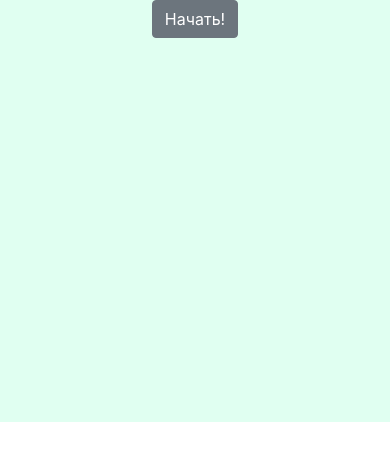
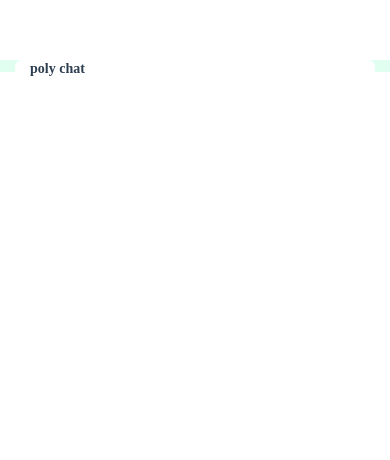
Before and after one commit to benkenobi3/vue-chat, a Vue app: page /chat in a window 390 px wide. Shown: the top 460 px of the page. Built offline with nearby package versions, Linux system fonts and the light colour scheme.

Commit message:
Chat Designed

```diff
--- a/src/components/pages/Chat.vue
+++ b/src/components/pages/Chat.vue
@@ -1,19 +1,13 @@
 <template>
-  <div>
+   <div>
+    <b-container fluid class ="main-page ">
+      <b-container class="upperleft-box">
+      <div class= "row no-gutters">
+        <h2 class="logo-text-chat">poly chat</h2>
 
-    <b-container class="chat-page">
-
-      <b-row class="justify-content-center">
-
-        <b-col cols="12">
-
-        <b-button>Начать!</b-button>
-        </b-col>
-
-      </b-row>
-
+      </div>
+      </b-container>
     </b-container>
-
   </div>
 </template>
 
@@ -24,10 +18,43 @@ export default {
 </script>
 
 <style>
- .chat-page {
+ .main-page {
     background: linear-gradient(#E0FFF1 50%, #ffffff 50%);
-    height: 100vh;
-    margin-top: 0;
-    padding-top: 0;
+  }
+.logo-text-chat{
+  font-family: Gilroy;
+font-size: 14px;
+font-style: normal;
+font-weight: 700;
+line-height: 17px;
+letter-spacing: 0em;
+text-align: left;
+
+}
+
+ .upperleft-box{
+margin: 60px auto;
+background: #fff;
+padding:0;
+border-radius:7px;
+}
+.col-md-1{
+  background: #eee;
+}
+
+.profile-image{
+  width:50px;
+  height:50px;
+  border-radius:25px;
+}
+
+  .logo {
+    width: 10vw;
+  }
+
+  .welcome-card {
+    margin-top: 2vh;
+    width: 22vw;
+    filter: drop-shadow(0.5vw 0.5vh 0.5rem #EBEBEB);
   }
 </style>
```
Also changed, not shown: baseline_directions_run_black_18dp.png (added), person-black-18dp/baseline_person_black_18dp.png (added).
